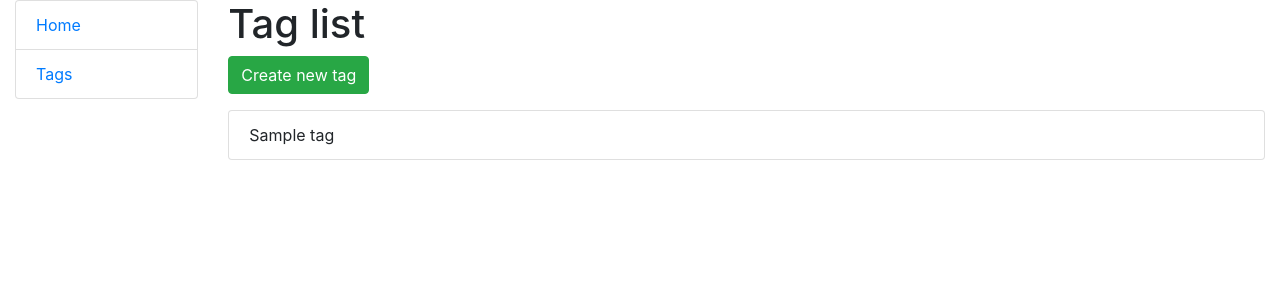
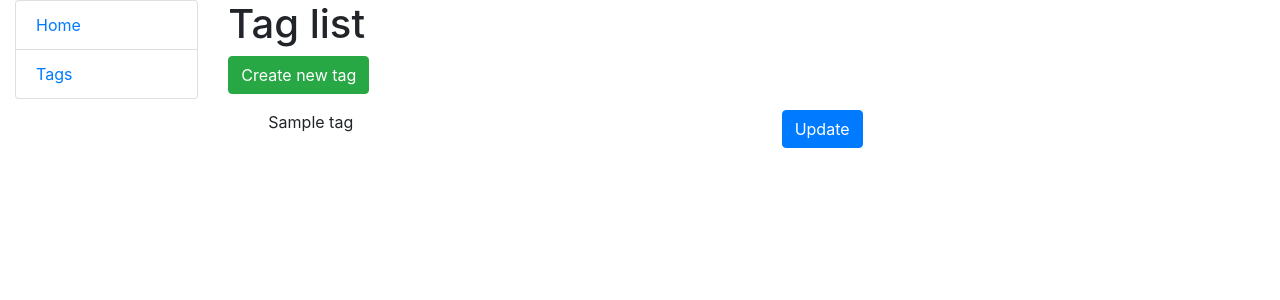
Before and after one commit to y-kondrashova/to-do, a Django app: page /tags/ in a window 1280 px wide. Shown: the top 300 px of the page. Run offline with Django 5.2, Linux system fonts and the light colour scheme; tables that the repository leaves empty hold one stand-in row (values such as "Sample post").

Commit message:
Add: TagUpdateView to project

```diff
--- a/tasks/urls.py
+++ b/tasks/urls.py
@@ -4,13 +4,15 @@ from tasks.views import (
     TaskListView,
     TaskCreateView,
     TagListView,
-    TagCreateView
+    TagCreateView,
+    TagUpdateView,
 )
 
 urlpatterns = [
     path("", TaskListView.as_view(), name="task-list"),
     path("tags/", TagListView.as_view(), name="tag-list"),
     path("tags/create/", TagCreateView.as_view(), name="tag-create"),
+    path("tags/update/<int:pk>/", TagUpdateView.as_view(), name="tag-update"),
     path("tasks/cteate/", TaskCreateView.as_view(), name="task-create"),
 ]
 
--- a/tasks/views.py
+++ b/tasks/views.py
@@ -26,3 +26,9 @@ class TagCreateView(generic.CreateView):
     model = Tag
     fields = "__all__"
     success_url = reverse_lazy("tasks:tag-list")
+
+
+class TagUpdateView(generic.UpdateView):
+    model = Tag
+    fields = "__all__"
+    success_url = reverse_lazy("tasks:tag-list")
--- a/templates/tasks/tag_list.html
+++ b/templates/tasks/tag_list.html
@@ -5,10 +5,19 @@
   <p>
     <a class="btn btn-success" href="{% url 'tasks:tag-create' %}">Create new tag</a>
   </p>
-  <ul class="list-group">
+  <ul>
     {% if tag_list %}
       {% for tag in tag_list %}
-        <li class="list-group-item">{{ tag.name }}</li>
+        <li class="row">
+          <div class="col">
+            {{ tag.name }}
+          </div>
+          <div class="col">
+            <a class="btn btn-primary" href="{% url 'tasks:tag-update' tag.id %}">Update</a>
+          </div>
+        </li>
+        <br>
+
       {% endfor %}
     {% else %}
       <p>There's no tags to display</p>
--- a/templates/tasks/task_list.html
+++ b/templates/tasks/task_list.html
@@ -17,7 +17,7 @@
           <p><strong>Is done</strong>
             {{ task.is_done }}</p>
           <p><strong>Tags</strong>
-            {{ task.tag }}</p>
+            {{ task.tag.name }}</p>
         </li>
       {% endfor %}
     </ul>
```
